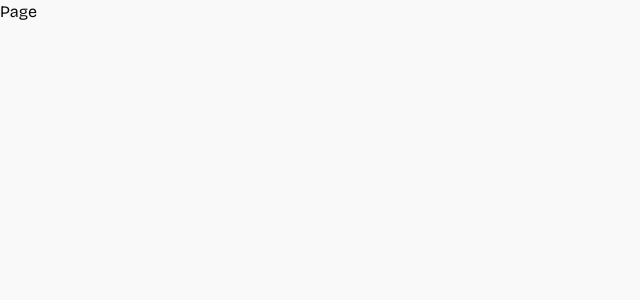
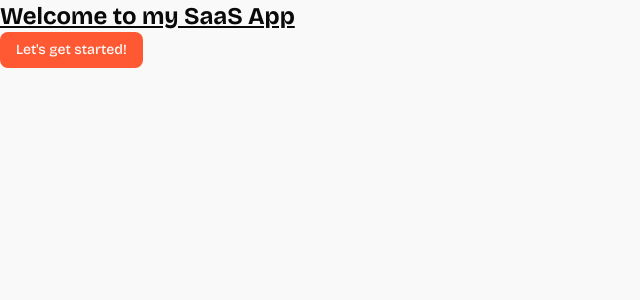
Before and after one commit to modichika/Converso, a Next.js app: page / in a window 1280 px wide. Shown: the top 300 px of the page, without its empty margins (0-640 px from the left). Built offline with nearby package versions, Linux system fonts and the light colour scheme.

Commit message:
first commit

```diff
--- /dev/null
+++ b/app/companions/[id]/page.tsx
@@ -0,0 +1,7 @@
+
+const CompanionSession = () => {
+    return (
+        <div>CompanionSession</div>
+    )
+}
+export default CompanionSession
--- /dev/null
+++ b/app/companions/new/page.tsx
@@ -0,0 +1,7 @@
+
+const NewCompanion = () => {
+    return (
+        <div>NewCompanion</div>
+    )
+}
+export default NewCompanion
--- /dev/null
+++ b/app/companions/page.tsx
@@ -0,0 +1,7 @@
+
+const CompanionsLibrary = () => {
+    return (
+        <div>CompanionsLibrary</div>
+    )
+}
+export default CompanionsLibrary
--- /dev/null
+++ b/app/my-journey/page.tsx
@@ -0,0 +1,7 @@
+
+const Profile = () => {
+    return (
+        <div>Profile</div>
+    )
+}
+export default Profile
--- a/app/page.tsx
+++ b/app/page.tsx
@@ -1,8 +1,14 @@
 import React from 'react'
+import {Button} from "@/components/ui/button";
 
 const Page = () => {
   return (
-    <div>Page</div>
+    <div>
+        <h1 className={"text-2xl underline"}> Welcome to my SaaS App</h1>
+        <Button>
+            Let&#39;s get started!
+        </Button>
+    </div>
   )
 }
 
--- /dev/null
+++ b/app/sign-in/page.tsx
@@ -0,0 +1,7 @@
+
+const Page = () => {
+    return (
+        <div>Sign In</div>
+    )
+}
+export default Page
--- /dev/null
+++ b/app/subscription/page.tsx
@@ -0,0 +1,7 @@
+
+const Subscription = () => {
+    return (
+        <div>Subscription</div>
+    )
+}
+export default Subscription
--- /dev/null
+++ b/components/ui/button.tsx
@@ -0,0 +1,62 @@
+import * as React from "react"
+import { Slot } from "@radix-ui/react-slot"
+import { cva, type VariantProps } from "class-variance-authority"
+
+import { cn } from "@/lib/utils"
+
+const buttonVariants = cva(
+  "inline-flex items-center justify-center gap-2 whitespace-nowrap rounded-md text-sm font-medium transition-all disabled:pointer-events-none disabled:opacity-50 [&_svg]:pointer-events-none [&_svg:not([class*='size-'])]:size-4 shrink-0 [&_svg]:shrink-0 outline-none focus-visible:border-ring focus-visible:ring-ring/50 focus-visible:ring-[3px] aria-invalid:ring-destructive/20 dark:aria-invalid:ring-destructive/40 aria-invalid:border-destructive",
+  {
+    variants: {
+      variant: {
+        default: "bg-primary text-primary-foreground hover:bg-primary/90",
+        destructive:
+          "bg-destructive text-white hover:bg-destructive/90 focus-visible:ring-destructive/20 dark:focus-visible:ring-destructive/40 dark:bg-destructive/60",
+        outline:
+          "border bg-background shadow-xs hover:bg-accent hover:text-accent-foreground dark:bg-input/30 dark:border-input dark:hover:bg-input/50",
+        secondary:
+          "bg-secondary text-secondary-foreground hover:bg-secondary/80",
+        ghost:
+          "hover:bg-accent hover:text-accent-foreground dark:hover:bg-accent/50",
+        link: "text-primary underline-offset-4 hover:underline",
+      },
+      size: {
+        default: "h-9 px-4 py-2 has-[>svg]:px-3",
+        sm: "h-8 rounded-md gap-1.5 px-3 has-[>svg]:px-2.5",
+        lg: "h-10 rounded-md px-6 has-[>svg]:px-4",
+        icon: "size-9",
+        "icon-sm": "size-8",
+        "icon-lg": "size-10",
+      },
+    },
+    defaultVariants: {
+      variant: "default",
+      size: "default",
+    },
+  }
+)
+
+function Button({
+  className,
+  variant = "default",
+  size = "default",
+  asChild = false,
+  ...props
+}: React.ComponentProps<"button"> &
+  VariantProps<typeof buttonVariants> & {
+    asChild?: boolean
+  }) {
+  const Comp = asChild ? Slot : "button"
+
+  return (
+    <Comp
+      data-slot="button"
+      data-variant={variant}
+      data-size={size}
+      className={cn(buttonVariants({ variant, size, className }))}
+      {...props}
+    />
+  )
+}
+
+export { Button, buttonVariants }
--- a/package.json
+++ b/package.json
@@ -9,6 +9,7 @@
     "lint": "eslint"
   },
   "dependencies": {
+    "@clerk/nextjs": "^6.36.3",
     "@radix-ui/react-slot": "^1.2.4",
     "class-variance-authority": "^0.7.1",
     "cloudinary": "^2.8.0",
@@ -28,8 +29,8 @@
     "@types/node": "^20",
     "@types/react": "^19",
     "@types/react-dom": "^19",
-    "eslint": "^9",
-    "eslint-config-next": "^16.0.10",
+    "eslint": "^9.39.2",
+    "eslint-config-next": "^16.1.1",
     "tailwindcss": "^4",
     "tw-animate-css": "^1.4.0",
     "typescript": "^5"
```
Also changed, not shown: 2 other files (tests, documents, lock files or other folders).
